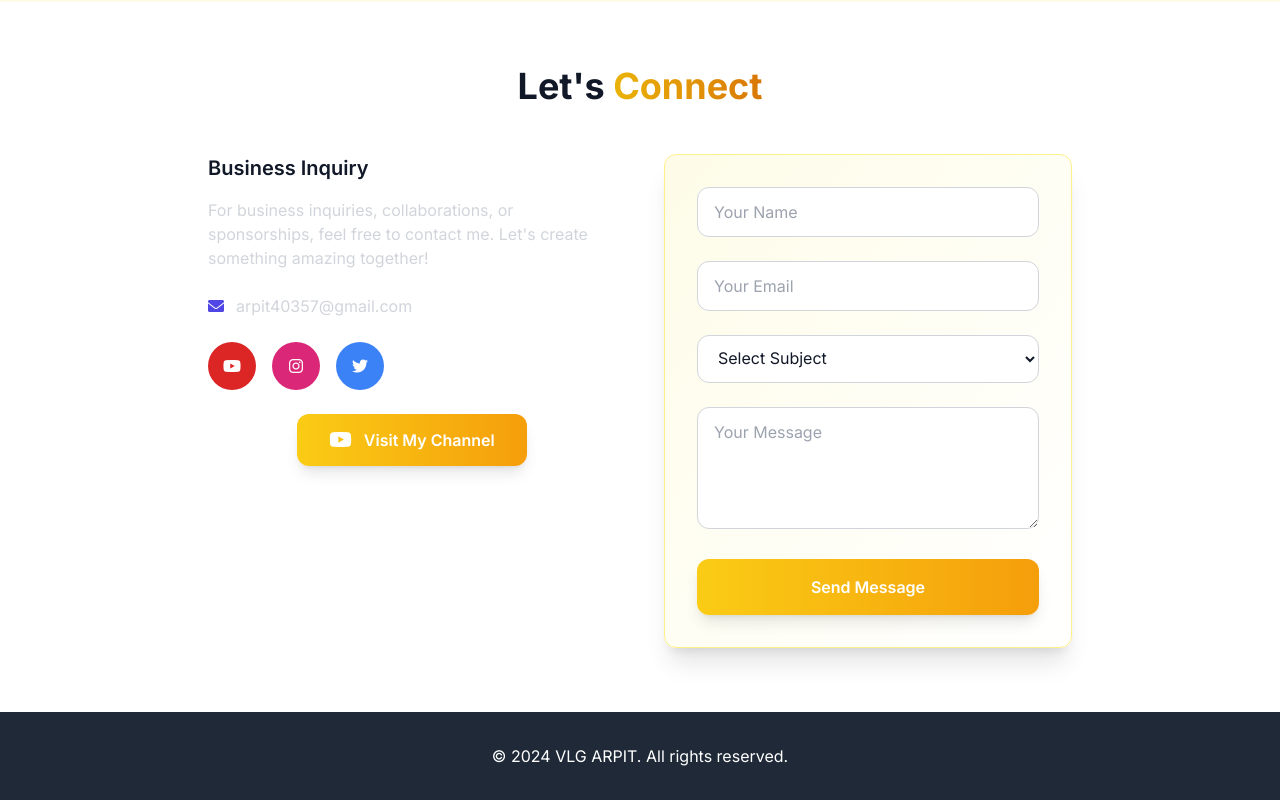
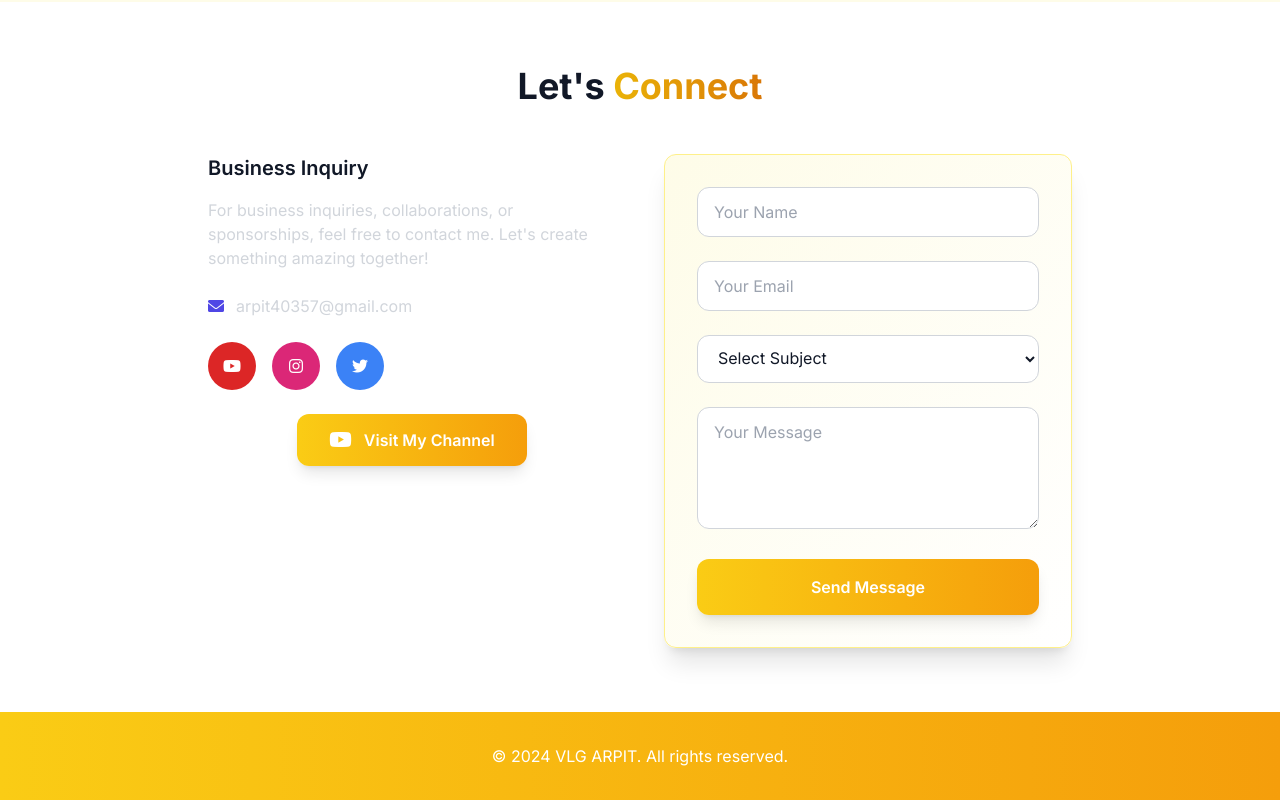
Before and after one commit to Truehars/webproject, a React (Vite) app: page / in a window 1280 px wide. Shown: the part 5058-5858 px from the top of the page. Built offline with nearby package versions, Linux system fonts and the light colour scheme; the HTML template or start-up script is replaced by a standard one.

Commit message:
Update App.jsx

```diff
--- a/src/App.jsx
+++ b/src/App.jsx
@@ -1031,7 +1031,7 @@ function App() {
 
       {/* Footer */}
       <footer className={`py-8 transition-colors duration-300 ${
-        darkMode ? 'bg-gray-900 text-white' : 'bg-gray-800 text-white'
+        darkMode ? 'bg-gray-900 text-white' : 'bg-gradient-to-r from-yellow-400 to-amber-500 text-white'
       }`}>
         <div className="max-w-6xl mx-auto px-4 text-center">
           <p>&copy; 2024 VLG ARPIT. All rights reserved.</p>
```
